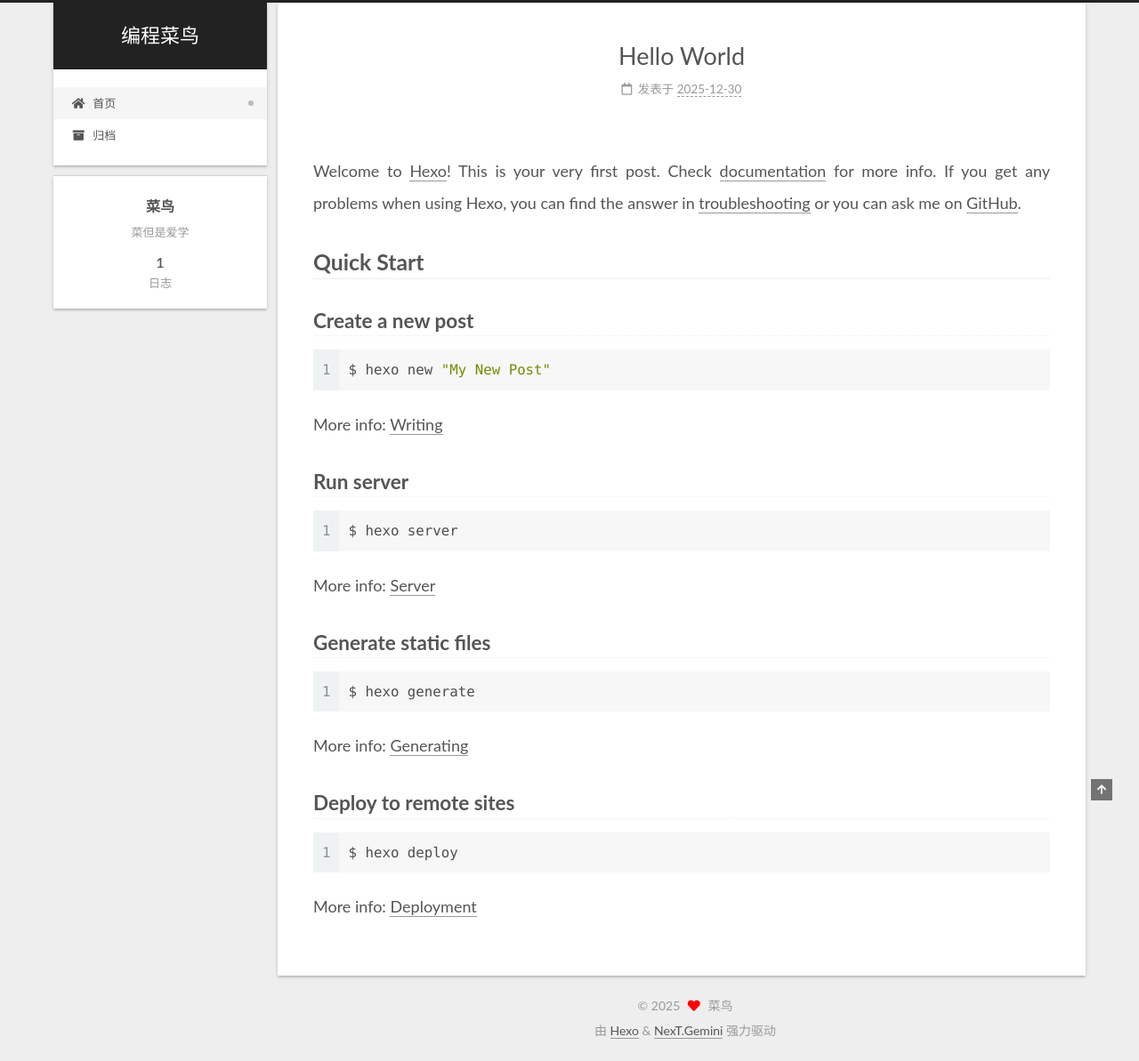
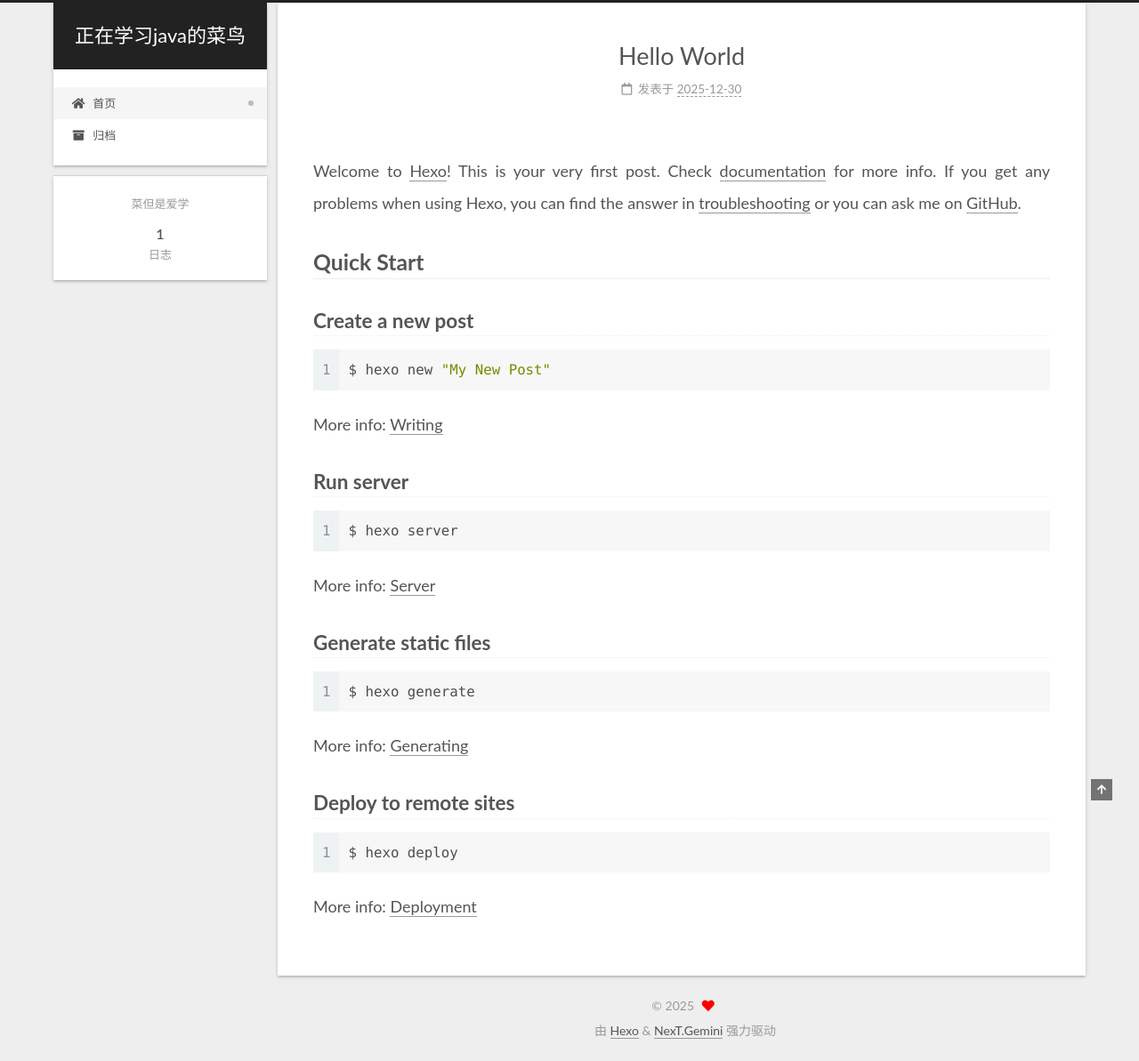
Before and after one commit to Break-Chain/break-chain.github.io, a plain HTML site: page index.html in a window 1280 px wide. Shown: the whole page at 89% size. Drawn offline with Linux system fonts and the light colour scheme.

Commit message:
Site updated: 2025-12-31 00:08:53

```diff
--- a/css/main.css
+++ b/css/main.css
@@ -1168,7 +1168,7 @@ pre .javascript .function {
 }
 .links-of-author a::before,
 .links-of-author span.exturl::before {
-  background: #53e9ff;
+  background: #0a05ff;
   border-radius: 50%;
   content: ' ';
   display: inline-block;
--- a/index.html
+++ b/index.html
@@ -22,12 +22,11 @@
 
   <meta name="description" content="菜但是爱学">
 <meta property="og:type" content="website">
-<meta property="og:title" content="编程菜鸟">
+<meta property="og:title" content="正在学习java的菜鸟">
 <meta property="og:url" content="http://example.com/index.html">
-<meta property="og:site_name" content="编程菜鸟">
+<meta property="og:site_name" content="正在学习java的菜鸟">
 <meta property="og:description" content="菜但是爱学">
 <meta property="og:locale" content="zh_CN">
-<meta property="article:author" content="菜鸟">
 <meta name="twitter:card" content="summary">
 
 <link rel="canonical" href="http://example.com/">
@@ -43,7 +42,7 @@
   };
 </script>
 
-  <title>编程菜鸟</title>
+  <title>正在学习java的菜鸟</title>
 
 
 
@@ -94,7 +93,7 @@
 
     <a href="/" class="brand" rel="start">
       <span class="logo-line-before"><i></i></span>
-      <h1 class="site-title">编程菜鸟</h1>
+      <h1 class="site-title">正在学习java的菜鸟</h1>
       <span class="logo-line-after"><i></i></span>
     </a>
   </div>
@@ -151,12 +150,12 @@
 
     <span hidden itemprop="author" itemscope itemtype="http://schema.org/Person">
       <meta itemprop="image" content="/images/avatar.gif">
-      <meta itemprop="name" content="菜鸟">
+      <meta itemprop="name" content="">
       <meta itemprop="description" content="菜但是爱学">
     </span>
 
     <span hidden itemprop="publisher" itemscope itemtype="http://schema.org/Organization">
-      <meta itemprop="name" content="编程菜鸟">
+      <meta itemprop="name" content="正在学习java的菜鸟">
     </span>
       <header class="post-header">
         <h2 class="post-title" itemprop="name headline">
@@ -271,7 +270,7 @@
 
       <div class="site-overview-wrap sidebar-panel">
         <div class="site-author motion-element" itemprop="author" itemscope itemtype="http://schema.org/Person">
-  <p class="site-author-name" itemprop="name">菜鸟</p>
+  <p class="site-author-name" itemprop="name"></p>
   <div class="site-description" itemprop="description">菜但是爱学</div>
 </div>
 <div class="site-state-wrap motion-element">
@@ -311,7 +310,7 @@
   <span class="with-love">
     <i class="fa fa-heart"></i>
   </span>
-  <span class="author" itemprop="copyrightHolder">菜鸟</span>
+  <span class="author" itemprop="copyrightHolder"></span>
 </div>
   <div class="powered-by">由 <a href="https://hexo.io/" class="theme-link" rel="noopener" target="_blank">Hexo</a> & <a href="https://theme-next.org/" class="theme-link" rel="noopener" target="_blank">NexT.Gemini</a> 强力驱动
   </div>
```
Also changed, not shown: 2025/12/30/hello-world/index.html (+7 -8 lines), archives/2025/12/index.html (+6 -7 lines), archives/2025/index.html (+6 -7 lines), archives/index.html (+6 -7 lines).
